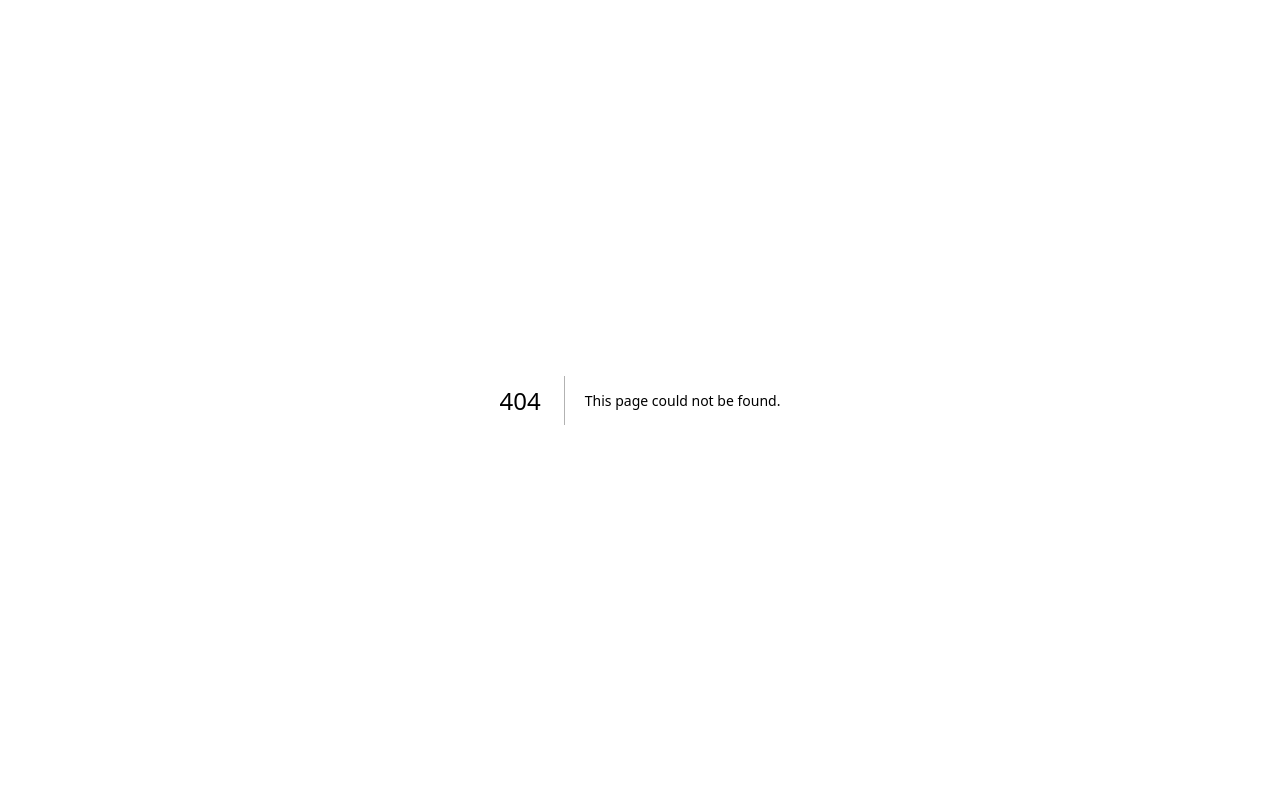
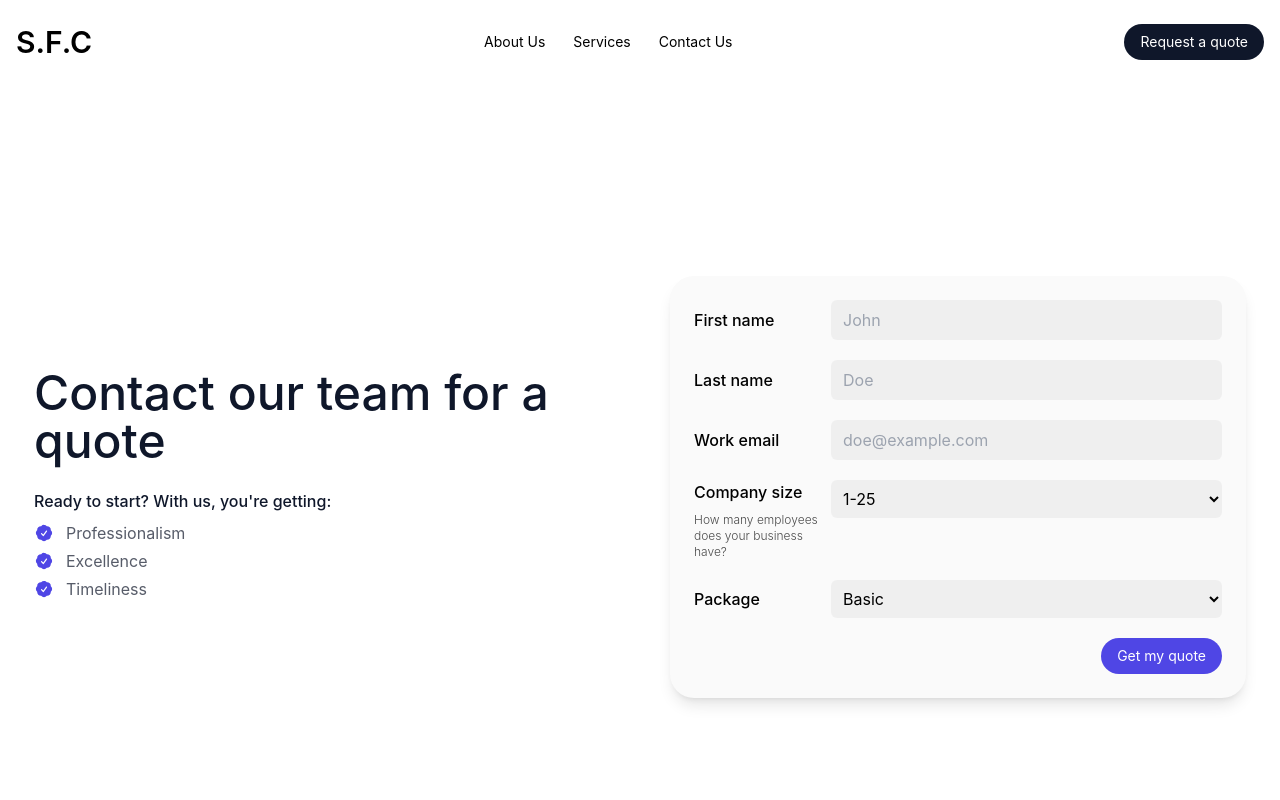
Before and after one commit to eds2002/sanchezfamilycleaning, a Next.js app: page /request-a-quote in a window 1280 px wide. Before the commit this address had no page. Shown: the top 800 px of the page. Built offline with nearby package versions, Linux system fonts and the light colour scheme.

Commit message:
directories and request quote page

```diff
--- a/components/Hero.tsx
+++ b/components/Hero.tsx
@@ -1,3 +1,4 @@
+import Link from 'next/link'
 import React from 'react'
 import {Button} from './'
 
@@ -13,12 +14,14 @@ const Hero:React.FC = () => {
             Reduce clutter & increase productivity: Sanchez Family Cleaning is a well respected and trusted company dedicated to keeping your offices clean.
           </p>
           <div className = "flex w-max gap-x-3 mt-7">
+            <Link href = "/request-a-quote">
               <Button
                 text = ''
                 theme = 'primary'
               >
                 <p className = "text-sm w-max sm:text-base">Request a quote</p>
               </Button>
+            </Link>
             <Button
               text = ''
               theme = 'outline'
--- a/components/Sections/AboutUs.tsx
+++ b/components/Sections/AboutUs.tsx
@@ -1,15 +1,11 @@
 import React from 'react'
 import { ClockIcon, MegaphoneIcon, CheckBadgeIcon,BriefcaseIcon, ChevronRightIcon} from '@heroicons/react/24/solid'
 import {Button} from '../'
+import Link from 'next/link'
 
 const AboutUs:React.FC = () => {
 
   const details = [
-    {
-      icon:ClockIcon,
-      title:'Over 20 years of experience',
-      paragraph:'Over the past 2 decades we have dedicated our craft to providing the best possible service out there.'
-    },
     {
       icon:MegaphoneIcon,
       title:'Always on time',
@@ -37,6 +33,7 @@ const AboutUs:React.FC = () => {
             We make your place cleaner. Our products and service makes it easier for businesses to manage their cleaning. So when people come together to collaborate and work, the shared environment is more hygienic and healthy.
           </p>
           <div className = "mt-5 mb-10">
+            <Link href = "/request-a-quote">
               <Button
               theme = 'secondary'
               >
@@ -45,6 +42,7 @@ const AboutUs:React.FC = () => {
                   <ChevronRightIcon className = "w-3 h-3"/>
                 </div>
               </Button>
+            </Link>
           </div>
           <div className = "grid grid-cols-1 gap-10 md:grid-cols-2 lg:grid-cols-4 place-items-start">
             {details.map((detail)=>(
--- a/components/Sections/CompareServices.tsx
+++ b/components/Sections/CompareServices.tsx
@@ -1,6 +1,7 @@
 import React,{Fragment} from 'react'
 import { Button } from '..'
 import { CheckIcon, MinusIcon } from '@heroicons/react/20/solid'
+import Link from 'next/link'
 
 const CompareServices:React.FC = () => {
   return (
@@ -20,19 +21,22 @@ const tiers = [
   {
     name: 'Basic',
     href: '#',
-    description: 'Business love this package the most.'
+    description: 'Business love this package the most.',
+    handle:'/request-a-quote?quote=basic',
   },
   {
     name: 'Deep',
     href: '#',
     priceMonthly: 29,
     description: 'Business use this if they need a deep cleaning of their building',
+    handle:'/request-a-quote?quote=deep',
   },
   {
     name: 'Custom',
     href: '#',
     priceMonthly: 59,
     description: "Our packages don't meet your needs? Choose what you need.",
+    handle:'/request-a-quote?quote=custom',
   },
 ]
 const sections = [
@@ -237,12 +241,14 @@ const Comparison:React.FC = () => {
                 <h2 className="text-3xl font-medium leading-6">{tier.name}</h2>
                 <p className="max-w-xs mt-4 text-sm sm:text-base lg:text-lg ">{tier.description}</p>
                 <div className = "mt-4">
+                  <Link href = {tier.handle}>
                     <Button
                     theme = 'primary'
                     fullWidth={true}
                     >
                       <p className = "text-sm sm:text-base">Get a quote for {tier.name}</p>
                     </Button>
+                  </Link>
                 </div>
               </div>
 
@@ -273,7 +279,7 @@ const Comparison:React.FC = () => {
                           ) : (
                             <>
                               {feature.tiers[tier.name] === true ? (
-                                <CheckIcon className="w-5 h-5 ml-auto text-indigo-500" aria-hidden="true" />
+                                <CheckIcon className="w-5 h-5 ml-auto text-indigo-600" aria-hidden="true" />
                               ) : (
                                 <MinusIcon className="w-5 h-5 ml-auto text-gray-400" aria-hidden="true" />
                               )}
@@ -289,12 +295,14 @@ const Comparison:React.FC = () => {
               ))}
 
                 <div className = "mt-4">
+                  <Link href = {tier.handle}>
                     <Button
                     theme = 'primary'
                     fullWidth={true}
                     >
                       <p className = "text-sm sm:text-base">Get a quote for {tier.name}</p>
                     </Button>
+                  </Link>
                 </div>
             </section>
           ))}
--- a/components/Sections/ContactUs.tsx
+++ b/components/Sections/ContactUs.tsx
@@ -1,3 +1,4 @@
+import Link from 'next/link'
 import React from 'react'
 import { Button } from '..'
 
@@ -12,11 +13,13 @@ const ContactUs:React.FC = () => {
             We are just one email away! Interested, or curious about anything? Leave us a message! We&apos;ll get back to you as soon as possible. We&apos;re hoping to hear from you.
           </p>
           <div className = "flex items-center justify-center mt-6 gap-x-3 w-max">
-            <Button
-            theme = 'tertiary'
-            >
-              <p className = "text-sm sm:text-base">Request a quote</p>
-            </Button>
+            <Link href = "/request-a-quote">
+              <Button
+              theme = 'tertiary'
+              >
+                <p className = "text-sm sm:text-base">Request a quote</p>
+              </Button>
+            </Link>
             <a className = "text-xs text-indigo-600 cursor-pointer sm:text-sm whitespace-nowrap">Contact us</a>
           </div>
         </div>
--- a/components/Sections/Motives.tsx
+++ b/components/Sections/Motives.tsx
@@ -1,17 +1,17 @@
 import React from 'react'
-import { ClockIcon, MegaphoneIcon, CheckBadgeIcon,BriefcaseIcon, ChevronRightIcon} from '@heroicons/react/24/solid'
+import { ClockIcon, CheckBadgeIcon,DocumentIcon,WrenchIcon,AcademicCapIcon} from '@heroicons/react/24/solid'
 import {Button} from '../'
 
 const Motives:React.FC = () => {
 
   const details = [
     {
-      icon:ClockIcon,
+      icon:AcademicCapIcon,
       title:'Trained Staff',
       paragraph:'All of our staff are background checked and trained before cleaning your building.'
     },
     {
-      icon:MegaphoneIcon,
+      icon:WrenchIcon,
       title:'We provide the materials',
       paragraph:'We provide all the tools we need so you can sit back and let us do the rest.'
     },
@@ -21,9 +21,14 @@ const Motives:React.FC = () => {
       paragraph:'We always go above and beyond when starting a job.'
     },
     {
-      icon:BriefcaseIcon,
+      icon:DocumentIcon,
       title:'Fully Insured',
       paragraph:'Accidents happen, we are fully insured if any accidents happen.'
+    },
+    {
+      icon:ClockIcon,
+      title:'Over 20 years of experience',
+      paragraph:'Over the past 2 decades we have dedicated our craft to providing the best possible service out there.'
     },
   ]
 
@@ -35,7 +40,7 @@ const Motives:React.FC = () => {
             <span className = "text-lg font-medium text-cyan-400">Why Us</span>
             <h2 className = "max-w-xl text-3xl font-medium text-left text-white ">We provide customizable, premium cleaning services for your business</h2>
           </div>
-          <div className = "grid grid-cols-1 gap-10 mt-10 md:grid-cols-2 lg:grid-cols-4 place-items-start">
+          <div className = "grid grid-cols-1 gap-10 mt-10 md:grid-cols-2 place-items-start">
             {details.map((detail)=>(
               <div className = "relative flex flex-col items-start justify-start h-full pl-4 border-l-[0.5px] border-white/20" key = {detail.title}>
                   <detail.icon className = "w-12 h-12 text-cyan-400"/>
--- /dev/null
+++ b/components/Sections/QuoteHero.tsx
@@ -0,0 +1,171 @@
+import { CheckBadgeIcon, CheckIcon } from '@heroicons/react/24/solid'
+import { useRouter } from 'next/router'
+import React, { useEffect, useState } from 'react'
+import Button from '../Elements/Button'
+
+const QuoteHero:React.FC = () => {
+  const inputs = [
+    {
+      id:1,
+      name:"firstName",
+      type:"text",
+      placeHolder:"John",
+      label:"First name"
+    },
+    {
+      id:2,
+      name:"lastName",
+      type:"text",
+      placeHolder:"Doe",
+      label:"Last name"
+    },
+    {
+      id:3,
+      name:"workEmail",
+      type:"email",
+      placeHolder:"doe@example.com",
+      label:"Work email"
+    },
+    {
+      id:4,
+      name:"companySize",
+      type:"dropdown",
+      values:[
+        "1-25",
+        "25-50",
+        "50-75",
+        "75-100",
+      ],
+      label:"Company size"
+    },
+    {
+      id:4,
+      name:"package",
+      type:"dropdown",
+      values:[
+        "Basic",
+        "Deep",
+        "Custom",
+      ],
+      label:"Package"
+    },
+  ]
+
+  interface CustomElements extends HTMLFormControlsCollection{
+    firstName: HTMLInputElement;
+    lastName: HTMLInputElement;
+    workEmail:HTMLInputElement;
+    companySize:HTMLInputElement;
+    package:HTMLInputElement;
+  }
+
+  interface CustomForm extends HTMLFormElement{
+    readonly elements:CustomElements
+  }
+
+  const handleSubmit=(e:React.FormEvent<CustomForm>)=>{
+    e.preventDefault()
+    const target = e.currentTarget.elements
+    const firstName = target.firstName.value
+    const lastName = target.lastName.value
+    const workEmail = target.workEmail.value
+    const companySize = target.companySize.value
+    const userSelectedPackage = target.package.value
+  }
+
+
+
+
+  return (
+    <section className = "py-16 lg:py-48">
+      <div className = "flex flex-col gap-6 px-4 mx-auto max-w-7xl lg:flex-row">
+        <div className = "flex items-center justify-start flex-1 sm:justify-center ">
+          <div className = "p-4 font-medium text-slate-900">
+            <h1 className = "max-w-sm text-5xl sm:max-w-xl">Contact our team for a quote</h1>
+            <p className = "mt-6 text-sm font-medium sm:text-base">Ready to start? With us, you&apos;re getting:</p>
+            <ul className = "mt-2 font-normal list-none text-slate-900/70">
+              <li className = "flex items-center my-1 text-sm sm:text-base gap-x-3">
+                <CheckBadgeIcon className = "w-5 h-5 text-indigo-600"/>
+                <p>Professionalism</p>
+              </li>
+              <li className = "flex items-center my-1 text-sm sm:text-base gap-x-3">
+              <CheckBadgeIcon className = "w-5 h-5 text-indigo-600"/>
+                <p>Excellence</p>
+              </li>
+              <li className = "flex items-center my-1 text-sm sm:text-base gap-x-3">
+                <CheckBadgeIcon className = "w-5 h-5 text-indigo-600"/>
+                <p>Timeliness</p>
+              </li>
+            </ul>
+          </div>
+        </div>
+        <div className = "flex items-center justify-center flex-1">
+          <form
+            className = "flex flex-col w-full h-full max-w-xl gap-5 p-4 shadow-lg lg:p-6 g:max-w-md bg-neutral-50 rounded-3xl"
+            onSubmit={(e:any)=>handleSubmit(e)}
+          >
+            {inputs.map((input)=>(
+              <Input {...input} key = {input.id}/>
+            ))}
+            <div className = "flex items-center justify-end">
+              <Button
+              theme = 'tertiary'
+              >
+                <p className = "text-sm">Get my quote</p>
+              </Button>
+            </div>
+          </form>
+        </div>
+      </div>
+    </section>
+  )
+}
+
+
+
+const Input:React.FC<any> = (props) =>{
+  const {type,label,name,values, ...inputProps} = props
+  const [packageValue,setPackageValue] = useState('')
+  const router = useRouter()
+  useEffect(()=>{
+    if(Object.keys(router.query).length != 0){
+      setPackageValue(router.query.quote as string)
+    }
+  },[router.query])
+  return(
+    <>
+      {type === "dropdown" ?
+        <div className = "flex flex-col items-start gap-1 sm:gap-3 sm:items-center sm:flex-row">
+          <p className = "w-full max-w-xs sm:max-w-[125px] font-medium flex flex-col items-start">
+            {label}
+            {name === "companySize" && (
+              <span className = "mt-2 text-xs font-light opacity-70">How many employees does your business have?</span>
+            )}
+          </p>
+          <select
+            className = "w-full px-2 py-2 mb-auto rounded-md outline-none select-none bg-neutral-200/50 h-max"
+            name = {name}
+          >
+            {values.map((value:string)=>(
+              <>
+                <option selected={value.toLowerCase() === packageValue ? true : false}>{value}</option>
+              </>
+            ))}
+          </select>
+        </div>
+      :
+        <div className = "flex flex-col items-start gap-1 sm:gap-3 sm:items-center sm:flex-row">
+          <p className = "w-full max-w-[125px] font-medium">{label}</p>
+          <input
+            name = {name}
+            className = "w-full px-3 py-2 rounded-md outline-none select-none bg-neutral-200/50"
+            type = {type}
+            {...inputProps}
+          />
+        </div>
+      }
+    </>
+  )
+}
+
+export default QuoteHero
--- a/components/Sections/Services.tsx
+++ b/components/Sections/Services.tsx
@@ -1,13 +1,15 @@
 import { CheckBadgeIcon } from '@heroicons/react/24/solid'
 import {Button} from '../'
 import React from 'react'
+import Link from 'next/link'
 
 const Services:React.FC = () => {
 
   const servicesArr = [
     {
-      title:"Build your own",
+      title:"Custom",
       desc:"Customize your package.",
+      handle:"/request-a-quote?quote=custom",
       includes:[
         'Bathroom Cleaning',
         'Office cleaning',
@@ -20,8 +22,9 @@ const Services:React.FC = () => {
       ]
     },
     {
-      title:"Commercial Cleaning",
+      title:"Deep",
       desc:"The deep clean package.",
+      handle:"/request-a-quote?quote=deep",
       includes:[
         'Carpets & Floors',
         'Windows & Mirrors',
@@ -32,8 +35,9 @@ const Services:React.FC = () => {
       ]
     },
     {
-      title:"Starter cleaning",
+      title:"Basic",
       desc:"Most business choose this.",
+      handle:"/request-a-quote?quote=basic",
       includes:[
         'Bathroom Cleaning',
         'Office cleaning',
@@ -74,6 +78,7 @@ interface iServiceCardProps{
     desc:string;
     includes:Array<string>;
     title:string;
+    handle:string;
   }
   index:number
 }
@@ -88,12 +93,14 @@ const ServiceCard:React.FC<iServiceCardProps> = ({service,index}) =>{
       <h5 className = "text-2xl font-medium">{service.title}</h5>
       <p className = "text-sm sm:text-base">{service.desc}</p>
       <div className = "w-full mt-4 mb-4">
+        <Link href = {service.handle}>
           <Button
           theme = {`${index === 2 ? 'secondary' : 'primary'}`}
           fullWidth={true}
           >
             <p className = "text-sm sm:text-base">Request a quote</p>
           </Button>
+        </Link>
       </div>
       <div className = "divide-y divide-gray-600 divide-opacity-40">
         {service.includes.map((feature)=>(
--- a/components/global/Header.tsx
+++ b/components/global/Header.tsx
@@ -1,6 +1,7 @@
 import React, { useEffect, useState } from 'react'
 import { Button } from '..'
 import {Bars3Icon, ChevronRightIcon, XMarkIcon} from '@heroicons/react/24/solid'
+import Link from 'next/link'
 
 const Header:React.FC = () => {
   const [openMobileNav,setOpenMobileNav] = useState(false)
@@ -23,7 +24,9 @@ const Header:React.FC = () => {
     <>
       <section className = "py-6">
         <div className = "flex items-center justify-between px-4 mx-auto gap-x-6 max-w-7xl">
-          <h1 className = "text-3xl font-semibold">S.F.C</h1>
+          <Link href = "/">
+            <h1 className = "text-3xl font-semibold transition duration-200 hover:opacity-70">S.F.C</h1>
+          </Link>
           <div className = "items-center hidden list-none gap-x-3 md:flex">
             {navItems.map((nav:string)=>(
               <li className = "px-2 py-1 text-sm rounded-md cursor-pointer hover:bg-slate-100" key = {nav}>
@@ -32,11 +35,13 @@ const Header:React.FC = () => {
             ))}
           </div>
           <div className = "hidden md:block">
+            <Link href = "/request-a-quote">
               <Button
               theme = 'primary'
               >
                 <p className = "text-sm">Request a quote</p>
               </Button>
+            </Link>
           </div>
           <div className = "block cursor-pointer md:hidden">
             <Button
@@ -60,34 +65,35 @@ const MobileNav:React.FC<{openMobileNav:boolean,setOpenMobileNav:(openMobileNav:
   const mobileNavItems = [
     {
       title:'Services',
-      subLinks:[
-        'Starter cleaning',
-        'Commercial Cleaning',
-        'Build your own',
-      ]
+      handle:"services"
     },
     {
       title:'About Us',
+      handle:"about-us"
     },
     {
-      title:"Contact Us"
+      title:"Contact Us",
+      handle:"contact-us"
     }
   ]
   return(
     <div className = {`fixed inset-0 z-10 p-4 bg-black/25 backdrop-blur-3xl ${openMobileNav ? 'opacity-100 pointer-events-auto' : 'opacity-0 pointer-events-none'} transition duration-500 ease-in-out md:hidden`}>
       <div className = 'relative w-full h-full overflow-hidden bg-gray-100 shadow-xl rounded-xl'>
         <div className = "flex items-start justify-between p-4">
-          <p className = "text-3xl font-semibold">S.F.C</p>
+          <Link href = "/">
+            <p className = "text-3xl font-semibold transition duration-200 hover:opacity-70">S.F.C</p>
+          </Link>
           <div
             className = "p-1 text-white rounded-full cursor-pointer bg-slate-900 hover:bg-slate-800"
             onClick = {()=>setOpenMobileNav(false)}
           >
             <XMarkIcon className = "w-4 h-4"/></div>
         </div>
-        <div className = "list-none divide-y mt-7 divide-black/5">
-          {mobileNavItems.map((navItem)=>(
+        <div className = "list-none divide-y mt-7 divide-black/10">
+          {mobileNavItems.map((navItem:{title?:string;subLinks?:Array<string>;handle:string;})=>(
+            <Link href = {navItem.handle} key = {navItem.title}>
               <li className = {navItem?.subLinks && ('bg-neutral-200/30')} key = {navItem.title}>
-              <p className = {`p-4 text-lg font-medium  ${navItem?.subLinks ? ('border-b cursor-default') : ('hover:opacity-70 cursor-pointer')}`}>{navItem?.title}</p>
+                <p className = {`p-4 text-2xl font-medium  ${navItem?.subLinks ? ('border-b cursor-default') : ('hover:opacity-70 cursor-pointer')}`}>{navItem?.title}</p>
                 <ul className = "divide-y divide-black/5s">
                   {navItem?.subLinks?.map((sub)=>(
                     <li className = "flex items-center justify-between px-8 py-4 text-lg font-medium cursor-pointer hover:opacity-70" key = {sub}>
@@ -97,14 +103,17 @@ const MobileNav:React.FC<{openMobileNav:boolean,setOpenMobileNav:(openMobileNav:
                   ))}
                 </ul>
               </li>
+            </Link>
           ))}
         </div>
         <div className='absolute bottom-0 left-0 right-0 flex items-center justify-center py-6 bg-neutral-200/50 rounded-tl-xl rounded-tr-xl'>
+          <Link href = "/request-a-quote">
             <Button
             theme = 'primary'
             >
               <p className = "text-sm">Request a quote</p>
             </Button>
+          </Link>
         </div>
       </div>
     </div>
--- a/components/index.tsx
+++ b/components/index.tsx
@@ -12,6 +12,7 @@ export {default as Motives} from './Sections/Motives'
 export {default as ContactUs} from './Sections/ContactUs'
 export {default as PricingHero} from './Sections/PricingHero'
 export {default as CompareServices} from './Sections/CompareServices'
+export {default as QuoteHero} from './Sections/QuoteHero'
 
 // Elements Folder
 export {default as Button} from './Elements/Button'
--- /dev/null
+++ b/pages/request-a-quote.tsx
@@ -0,0 +1,23 @@
+import { NextPage } from 'next'
+import Head from 'next/head'
+import React from 'react'
+import { Footer, Header, QuoteHero } from '../components'
+
+const RequestAQuote:NextPage = () => {
+  return (
+    <>
+      <Head>
+        <title>Request a quote | Sanchez Family Cleaning</title>
+      </Head>
+      <Header/>
+      <main>
+        <QuoteHero/>
+      </main>
+      <Footer/>
+    </>
+  )
+}
+
+
+
+export default RequestAQuote
--- a/pages/services.tsx
+++ b/pages/services.tsx
@@ -11,7 +11,6 @@ const Services:NextPage = () => {
       </Head>
       <Header/>
       <main>
-        {/* <PricingHero/> */}
         <CompareServices/>
       </main>
       <Footer/>
```
Lines whose indentation alone changed are shown as unchanged.
